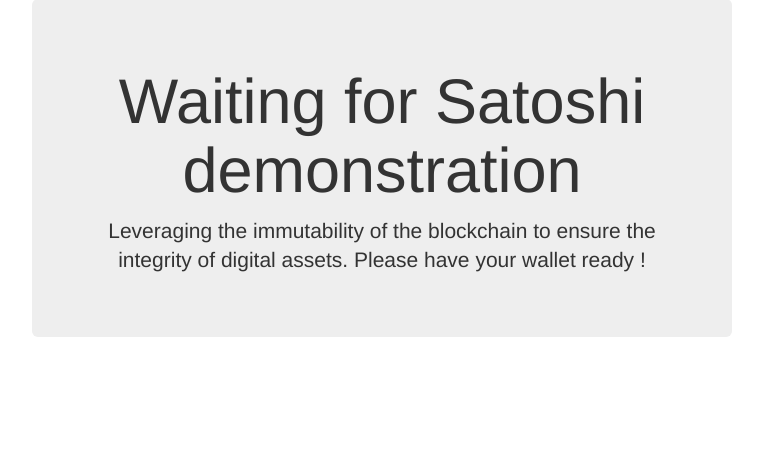
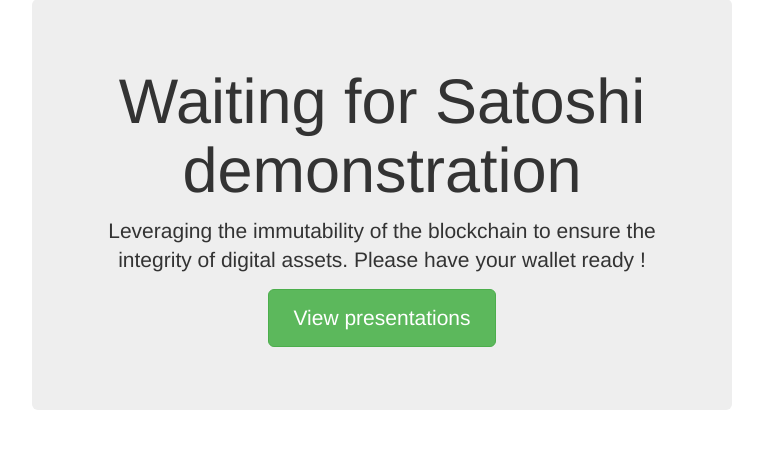
Before and after one commit to cypherhat/govern8rService, a Python web app: template templates/index.html in a window 1280 px wide. Shown: the part 111-560 px from the top of the page, without its empty margins (258-1021 px from the left). Run offline with Jinja, Linux system fonts and the light colour scheme; the template is opened without the code that fills it, so the values that code supplies are empty; some libraries are stand-ins or nearby versions.

Commit message:
New URL and HTTPS

```diff
--- a/templates/index.html
+++ b/templates/index.html
@@ -4,6 +4,7 @@
 <div class="jumbotron">
 	<h1>Waiting for Satoshi demonstration</h1>
 	<p class="lead">Leveraging the immutability of the blockchain to ensure the integrity of digital assets. Please have your wallet ready !</p>
+	<p><a class="btn btn-lg btn-success" href="https://drive.google.com/file/d/0B5ydQpqxNTDjWlo5TFE3b1hSOWM/view" role="button">View presentations</a></p>
 </div>
 <!-- END INDEX.HTML -->
 {% endblock %}
```
